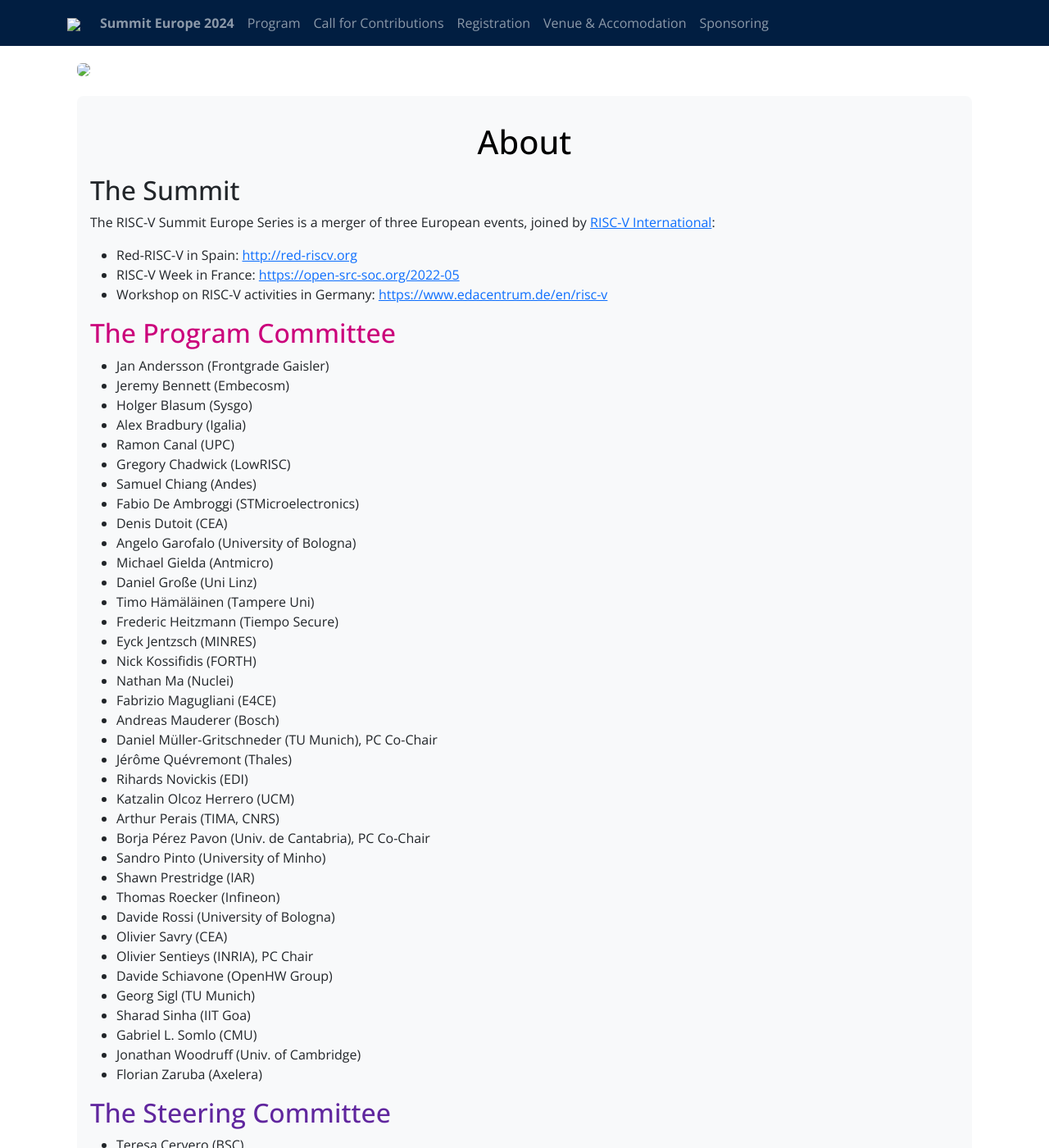
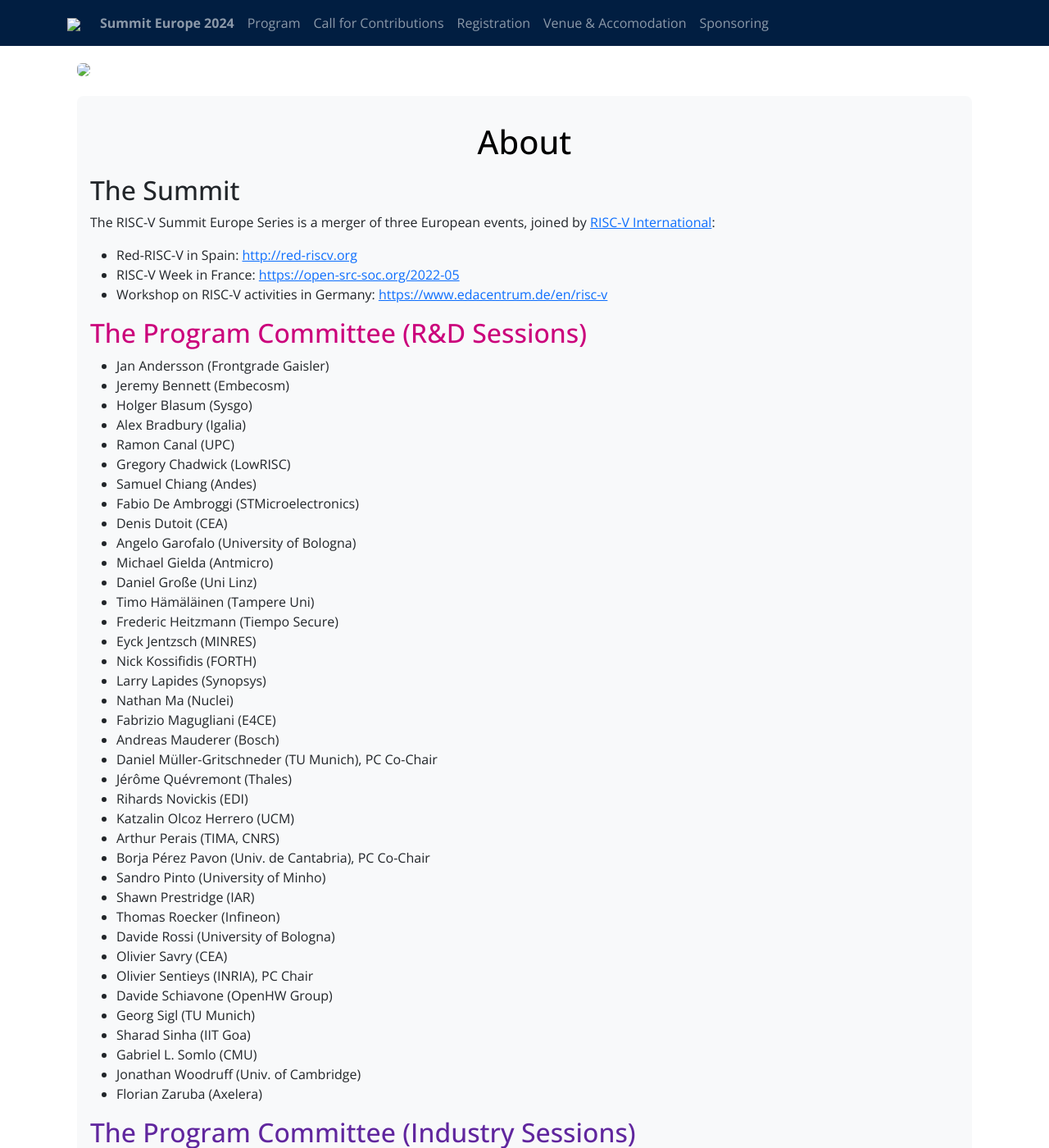
Before and after one commit to riscv-europe/summit-website-development, a Jekyll site: the page built from summit/2024/about.md, in a window 1280 px wide and 1400 px high. Shown: the whole window at 82% size. Built offline with Jekyll 4.4.1, drawn with Linux system fonts in a browser that asks for light colours; some of the changed text lies outside the part shown.

Commit message:
Update about.md
Added Larry to PC, added section for Industry Session Committee

```diff
--- a/summit/2024/about.md
+++ b/summit/2024/about.md
@@ -22,7 +22,7 @@
  - Workshop on RISC-V activities in Germany: [https://www.edacentrum.de/en/risc-v](https://www.edacentrum.de/en/risc-v)
 
 <div>
-<h2 style="color: #cb007b" id="the-program-committee">The Program Committee</h2>
+<h2 style="color: #cb007b" id="the-program-committee">The Program Committee (R&D Sessions)</h2>
 
 <ul>
 <li>Jan Andersson (Frontgrade Gaisler)</li>
@@ -41,6 +41,7 @@
 <li>Frederic Heitzmann (Tiempo Secure)</li>
 <li>Eyck Jentzsch (MINRES)</li>
 <li>Nick Kossifidis (FORTH)</li>
+<li>Larry Lapides (Synopsys)</li>
 <li>Nathan Ma (Nuclei)</li>
 <li>Fabrizio Magugliani (E4CE)</li>
 <li>Andreas Mauderer (Bosch)</li>
@@ -64,6 +65,11 @@
 <li>Florian Zaruba (Axelera)</li>
 
 </ul>
+<h2 style="color: #60269e" id="the-steering-committee">The Program Committee (Industry Sessions)</h2>
+<ul>
+
+
+</ul>
 <h2 style="color: #60269e" id="the-steering-committee">The Steering Committee</h2>
 <ul>
     <li>Teresa Cervero (BSC)</li>
@@ -81,7 +87,7 @@
     <li>Stefan Wallentowitz (Munich University of Applied Sciences)</li>
 
 </ul>
-<h2 style="color: #ffc72c" id="the-local-team">Local Organizers</h2>
+<h2 style="color: #ffc72c" id="the-local-team">Local Organization Committee</h2>
 <ul>
     <li>Paula Bernad (BCO)</li>
     <li>Teresa Cervero (BSC), Local Chair</li>
```
